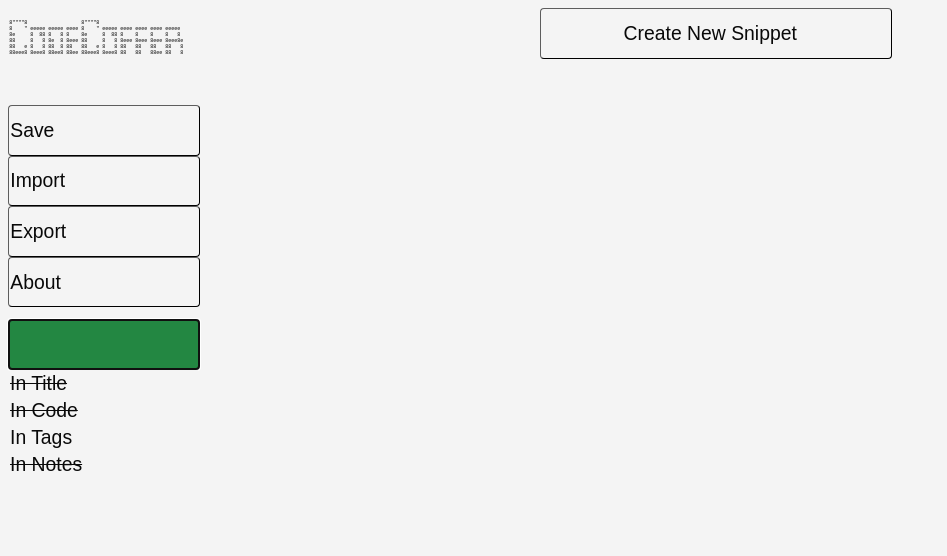
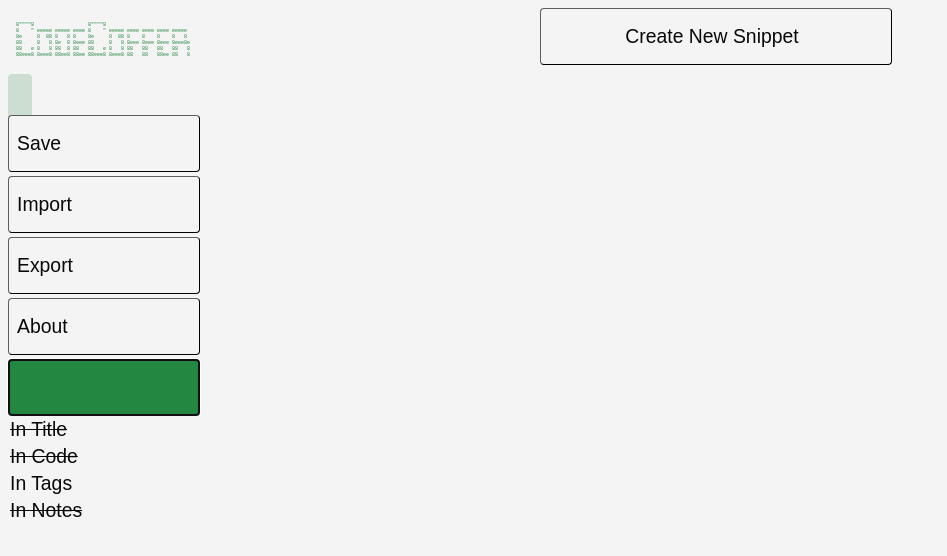
Before and after one commit to developerjaym/CodeCoffer, an Angular app: page / in a window 1280 px wide. Shown: the top 556 px of the page, without its empty margins (0-947 px from the left). Built offline with nearby package versions, Linux system fonts and the light colour scheme.

Commit message:
Styling: transitions, sizing, svgs

```diff
--- a/src/app/about/about.component.html
+++ b/src/app/about/about.component.html
@@ -1,4 +1,4 @@
-<button (click)="back()" appFocus><---<< Return to Snippets</button>
+<button (click)="back()" [title]="'Return to Snippets'" appFocus>⇐ Return to Snippets</button>
 <textarea class="display-textarea code" readonly spellcheck="false">
 8""""8                  8""""8
 8    " eeeee eeeee eeee 8    " eeeee eeee eeee eeee eeeee
--- a/src/app/code-editor/code-editor.component.html
+++ b/src/app/code-editor/code-editor.component.html
@@ -1,6 +1,5 @@
 <div class="code-editor">
-  <textarea class="line-number-area" role="label" #lineNumbers disabled>{{lines}}</textarea>
+  <textarea class="line-number-area" role="contentinfo" #lineNumbers disabled>{{lines}}</textarea>
   <textarea class="code-area" [title]="title" [(ngModel)]="value" (ngModelChange)="writeValue(value)" #codeEditor wrap="off"
     spellcheck="false"></textarea>
-  <!-- <img src="assets/copy.svg" (click)="copy()" class="copy-button" role="button" [title]="'Copy to Clipboard'"> -->
 </div>
--- a/src/app/export/export.component.html
+++ b/src/app/export/export.component.html
@@ -1,5 +1,6 @@
-<button (click)="back()"><---<< Return to Snippets</button>
-<textarea class="display-textarea" spellcheck="false" appFocus>
+<button (click)="back()" [title]="'Return to Snippets'">⇐ Return to Snippets</button>
+<textarea class="display-textarea" spellcheck="false">
 {{exportedJson}}
 </textarea>
-<button (click)="copy()" class="copy-button">Copy and Return</button>
+<button (click)="copy()" class="copy-button" [title]="'Copy Code to Clipboard and Return to Snippets'" appFocus>Copy and Return</button>
+<!-- <input type="image" src="assets/copy.svg" (click)="copy()" class="svg-button option-button" [title]="'Copy Code to Clipboard'"> -->
--- a/src/app/import/import.component.html
+++ b/src/app/import/import.component.html
@@ -1,5 +1,4 @@
-<button (click)="back()"><---<< Return to Snippets</button>
-
+<button (click)="back()" [title]="'Return to Snippets'">⇐ Return to Snippets</button>
 <label>Paste CodeCoffer XML/JSON below</label>
 <textarea [(ngModel)]="importedSnippets" class="display-textarea" spellcheck="false"></textarea>
-<button (click)="save()">Load These Snippets</button>
+<button (click)="save()" [title]="'Import and Return to Snippets'" appFocus>Import and Return to Snippets</button>
--- a/src/app/side-panel/side-panel.component.css
+++ b/src/app/side-panel/side-panel.component.css
@@ -1,7 +1,7 @@
 .ascii {
     font-size: 5px;
     background-color: var(--main-bg-color);
-    color: var(--main-fg-color);
+    color: var(--accent-bg-color);
     padding-bottom: 4px;
     padding-top: 12px;
     height: 60px;
@@ -19,3 +19,8 @@
     align-items: left;
     flex-direction: column;
 }
+
+.panel * {
+    margin-top: 2px;
+    margin-bottom: 2px;
+}
--- a/src/app/snippet-box/snippet-box.component.css
+++ b/src/app/snippet-box/snippet-box.component.css
@@ -23,13 +23,19 @@ textarea, input {
   justify-content: space-between;
   align-items: center;
   background-color: var(--secondary-bg-color);
-  /* border-width: 0 0 1px 0; */
   border-color: var(--secondary-fg-color);
-  /* border-style: solid; */
 }
 
 .option-button {
-  max-width: 44px;
-  max-height: 44px;
+  width: fit-content;
+  height: 44px;
+  text-align: center;
+  vertical-align: center;
+  padding: 0 8px 0 8px;
+  border-radius: 4px;
+
+  /*Fix svg support on server*/
+  /* max-width: 44px; */
+  /* max-height: 44px; */
   margin: 0 8px 0 8px;
 }
--- a/src/app/snippet-box/snippet-box.component.html
+++ b/src/app/snippet-box/snippet-box.component.html
@@ -1,9 +1,12 @@
 <div class="options-area">
   <input type="text" class="title" [(ngModel)]="snippet.title" [title]="'Snippet Title'" name="title" spellcheck="false">
-  <input type="image" src="assets/copy.svg" (click)="copy()" class="svg-button option-button" [title]="'Copy Code to Clipboard'">
+  <!-- <input type="image" src="assets/copy.svg" (click)="copy()" class="svg-button option-button" [title]="'Copy Code to Clipboard'">
   <input type="image" src="assets/share.svg" (click)="export()" class="svg-button option-button" [title]="'Export Snippet'">
-  <input type="image" src="assets/delete.svg" (click)="delete()" class="svg-button option-button" [title]="'Delete Snippet'">
+  <input type="image" src="assets/delete.svg" (click)="delete()" class="svg-button option-button" [title]="'Delete Snippet'"> -->
+  <button (click)="copy()" class="svg-button option-button" [title]="'Copy Code to Clipboard'">Copy</button>
+  <button (click)="export()" class="svg-button option-button" [title]="'Export Snippet'">Export</button>
+  <button (click)="delete()" class="svg-button option-button" [title]="'Delete Snippet'">Delete</button>
 </div>
-<input type="text" [(ngModel)]="snippet.tags" [title]="'Snippet Tags'" name="tags" spellcheck="false">
+  <input type="text" class="title" [(ngModel)]="snippet.tags" [title]="'Snippet Tags'" name="tags" spellcheck="false">
 <app-code-editor [(ngModel)]="snippet.code" [title]="'Snippet Code'"></app-code-editor>
 <textarea class="notes-area" [(ngModel)]="snippet.notes" [title]="'Snippet Notes'" name="notes"></textarea>
--- a/src/app/strike-through-box/strike-through-box.component.html
+++ b/src/app/strike-through-box/strike-through-box.component.html
@@ -1 +1 @@
-<button [ngClass]="value ? '' : 'unchecked'" (click)="writeValue(!value)">{{label}}</button>
+<button [ngClass]="value ? '' : 'unchecked'" (click)="writeValue(!value)" role="checkbox">{{label}}</button>
--- a/src/app/toast/toast.component.css
+++ b/src/app/toast/toast.component.css
@@ -0,0 +1,5 @@
+.toast {
+    background-color: var(--accent-bg-color);
+    color: var(--accent-fg-color);
+    transition: background-color 0.5s, color 0.5s;
+}
--- a/src/app/toast/toast.component.html
+++ b/src/app/toast/toast.component.html
@@ -1 +1 @@
-<label (click)="cancel()">{{ message$ | async }}</label>
+<label [ngClass]="(message$ | async) ? 'toast' : ''">{{ message$ | async }}</label>
--- a/src/app/toast/toast.component.ts
+++ b/src/app/toast/toast.component.ts
@@ -1,8 +1,6 @@
 import { Component, OnInit } from '@angular/core';
 import { ToastService } from '../toast.service';
 import { Observable } from 'rxjs';
-import { tap } from 'rxjs/operators';
-import { Toast } from '../toast.enum';
 
 @Component({
   selector: 'app-toast',
@@ -18,8 +16,4 @@ export class ToastComponent implements OnInit {
   ngOnInit() {
     this.message$ = this.toastService.pull();
   }
-
-  cancel() {
-    this.toastService.push(Toast.EMPTY);
-  }
 }
--- a/src/styles.css
+++ b/src/styles.css
@@ -21,14 +21,13 @@
 .sticky {
   position: sticky;
   top: 0;
-  z-index: 1;
 }
 
 .display-textarea {
   min-height: 500px;
   min-width: 800px;
   height: 50vh;
-  width: 50vw;
+  width: 90vw;
 }
 
 .svg-button{
@@ -95,21 +94,22 @@ textarea {
 button, .checkbox, label {
   background-color: var(--main-bg-color);
   color: var(--main-fg-color);
-  padding: 1vw 1vw 1vw 0.1vw;
+  padding: 16px 16px 16px 8px;
   text-align: left;
-  transition: background, color 0.1s;
+  transition: background-color 0.2s, color 0.2s;
   border-width: 1px 1px 1px 1px;
   border-color: var(--main-fg-color);
   border-radius: 4px;
 }
 input, textarea {
-  padding: 1vw 1vw 1vw 0.1vw;
+  padding: 16px 16px 16px 8px;
   border-width: 0px 0px 1px 0px;
   border-style: solid;
   caret-color: var(--secondary-fg-color);
   border-color: var(--secondary-fg-color);
   background-color: var(--secondary-bg-color);
   color: var(--secondary-fg-color);
+  transition: background-color 0.2s, color 0.2s;
 }
 
 /*Pseudo Classes, etc*/
```
